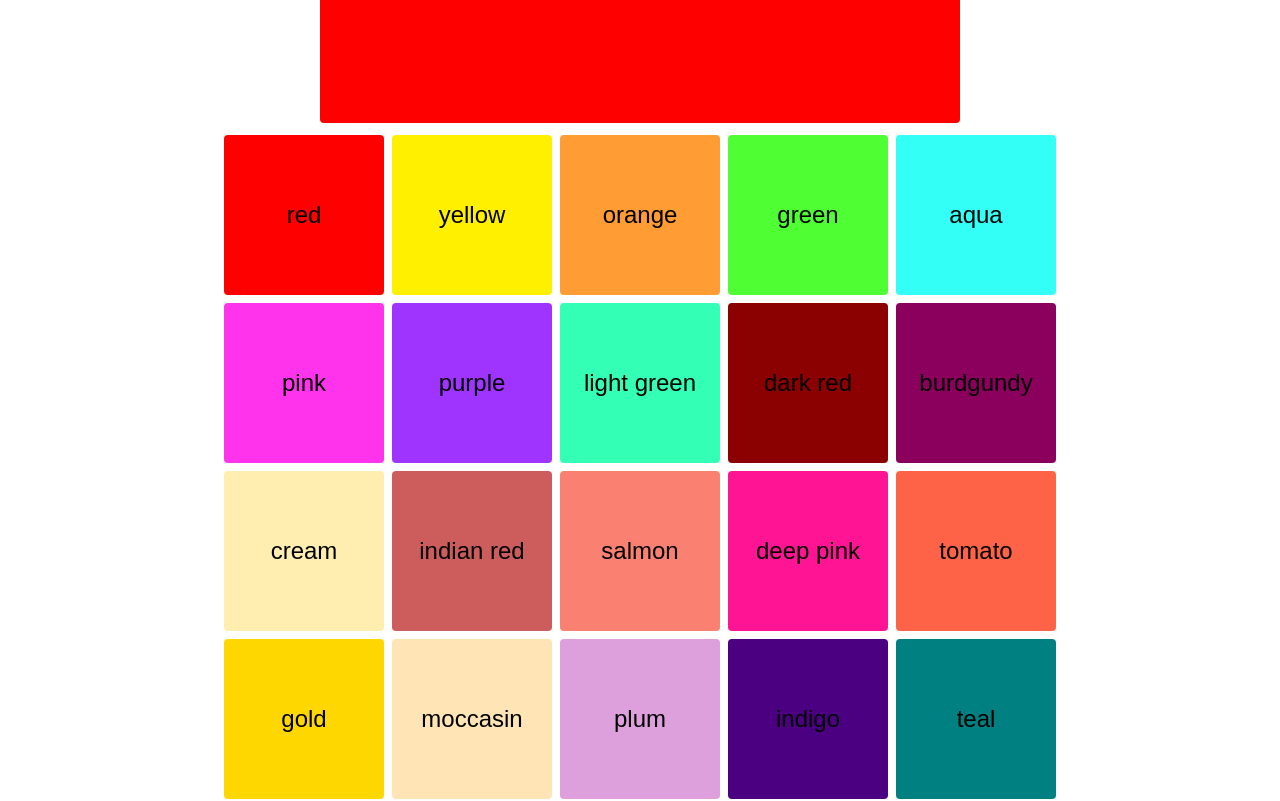
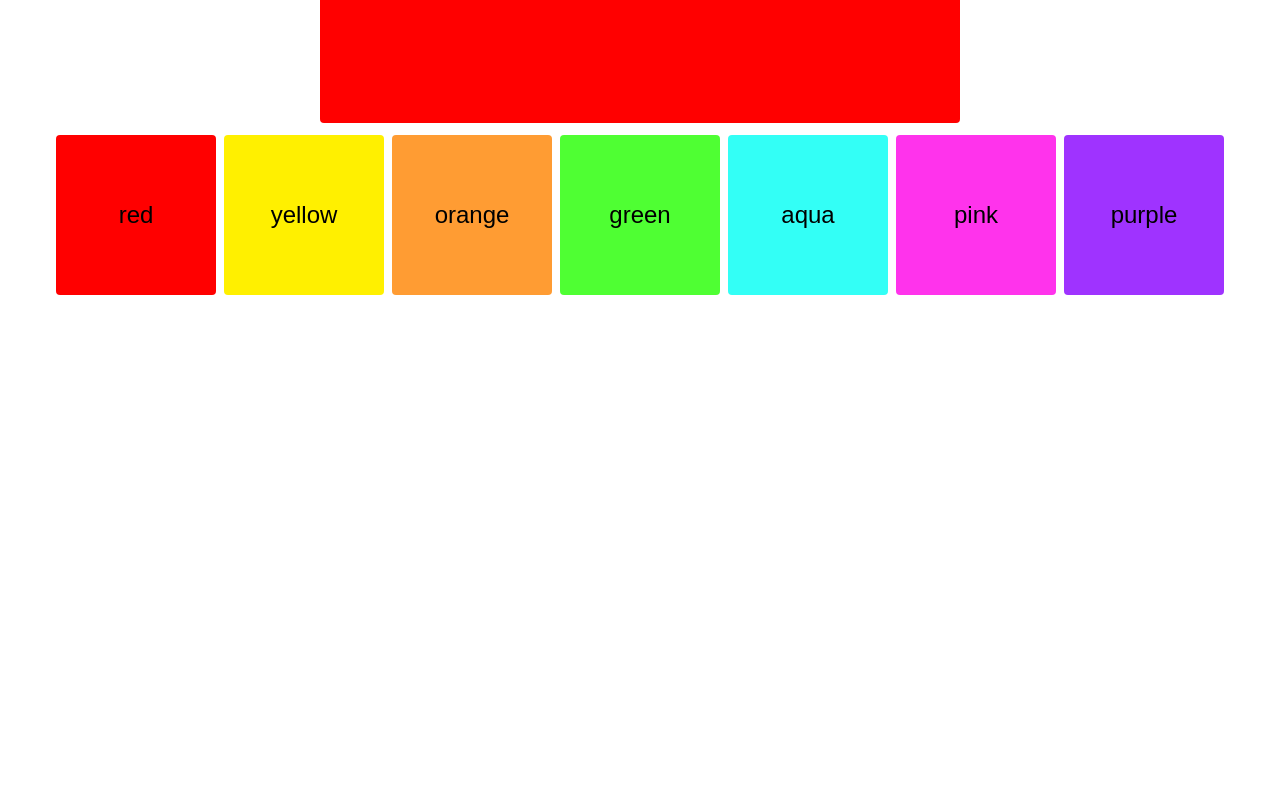
Before and after one commit to hnipps/color-palette, a React (Create React App) app: page / in a window 1280 px wide. Shown: the part 580-1381 px from the top of the page. After the commit the page ends 887 px from the top, so only its background shows below. Built offline with nearby package versions, Linux system fonts and the light colour scheme.

Commit message:
Extracts ColorList component

```diff
--- a/src/App.css
+++ b/src/App.css
@@ -7,30 +7,16 @@
 }
 
 .header__content {
-  max-width: 960px;
+  max-width: 1236px;
   margin: auto;
   color: white;
 }
 
 .main {
-  max-width: 960px;
+  max-width: 1236px;
   margin: auto;
   display: flex;
   flex-direction: column;
   align-items: center;
   padding: 0.5rem;
 }
-
-.color-list {
-  display: flex;
-  align-content: center;
-  justify-content: center;
-  flex-wrap: wrap;
-  list-style: none;
-  padding: 0;
-  margin: 0.5rem 0 0;
-}
-
-.color-list__item {
-  margin: 0.25rem;
-}
--- a/src/App.js
+++ b/src/App.js
@@ -1,7 +1,8 @@
 import React, { Component } from 'react';
 
 import './App.css';
-import { ColorSwatch } from './components/ColorSwatch';
+import { ColorSwatch } from './components/color-swatch/ColorSwatch';
+import { ColorList } from './components/color-list/ColorList';
 
 class App extends Component {
   constructor(props) {
@@ -51,17 +52,7 @@ class App extends Component {
             variant="large"
             {...this.state.colorInfo}
           />
-          <ul className="color-list">
-            {colorSwatches.map(colorInfo => (
-              <li className="color-list__item">
-                <ColorSwatch
-                  element="button"
-                  {...colorInfo}
-                  onClick={this.handleClick(colorInfo)}
-                />
-              </li>
-            ))}
-          </ul>
+          <ColorList colorSwatches={colorSwatches} handleClick={this.handleClick} />
         </div>
       </div>
     );
--- /dev/null
+++ b/src/components/color-list/ColorList.js
@@ -0,0 +1,20 @@
+import React from 'react';
+import { ColorSwatch } from '../color-swatch/ColorSwatch';
+
+import './color-list.css';
+
+export const ColorList = ({ colorSwatches, handleClick }) => {
+  return (
+    <ul className="color-list">
+      {colorSwatches.map(colorInfo => (
+        <li className="color-list__item">
+          <ColorSwatch
+            element="button"
+            {...colorInfo}
+            onClick={handleClick(colorInfo)}
+          />
+        </li>
+      ))}
+    </ul>
+  );
+};
--- /dev/null
+++ b/src/components/color-list/color-list.css
@@ -0,0 +1,15 @@
+.color-list {
+  display: flex;
+  align-content: flex-start;
+  justify-content: center;
+  flex-wrap: wrap;
+  list-style: none;
+  padding: 0;
+  margin: 0.5rem 0 0;
+  height: 10.5rem;
+  overflow: hidden;
+}
+
+.color-list__item {
+  margin: 0.25rem;
+}
```
Also changed, not shown: src/components/color-swatch/ColorSwatch.js (renamed from src/components/ColorSwatch.js), src/components/color-swatch/color-swatch.css (renamed from src/components/color-swatch.css).
